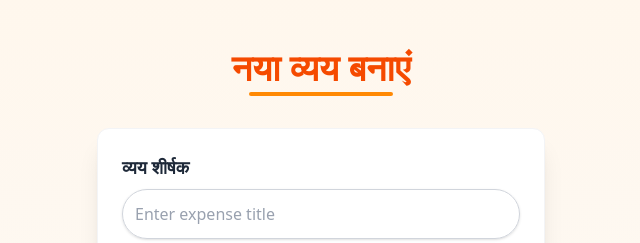
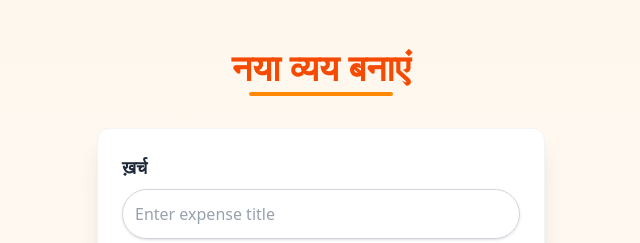
Before and after one commit to Manjeetmathur/puja-chanda, a React (Vite) app in the folder frontend/: page /expense-admin in a window 1280 px wide. Shown: the top 243 px of the page, without its empty margins (319-959 px from the left). Built offline with nearby package versions, Linux system fonts and the light colour scheme; no server answers.

Commit message:
first commit

```diff
--- a/frontend/src/pages/CreateExpenseAdmin.jsx
+++ b/frontend/src/pages/CreateExpenseAdmin.jsx
@@ -67,7 +67,7 @@ getExpense()
                             <div className="space-y-6">
                                    {/* Input Fields */}
                                    <div className="flex flex-col gap-2">
-                                          <label className="text-lg font-semibold text-gray-800">व्यय शीर्षक</label>
+                                          <label className="text-lg font-semibold text-gray-800"> ख़र्च </label>
                                           <input
                                                  type="text"
                                                  placeholder="Enter expense title"
```
